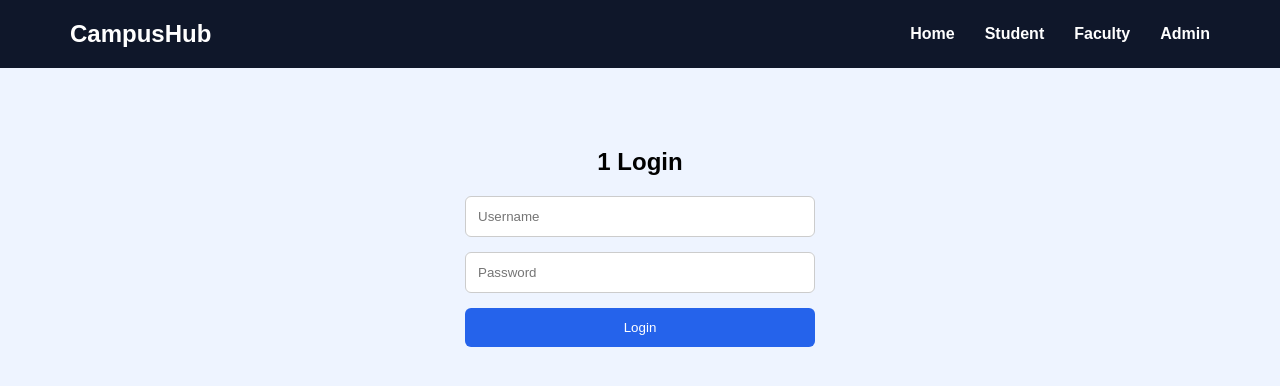
After one commit to TanishTyagi26/CampusHub, a Flask app: page /login/1 in a window 1280 px wide. The commit adds this page. Shown: the top 386 px of the page. Run offline with Flask 3, Linux system fonts and the light colour scheme.

Commit message:
Add dynamic authentication pages using Flask routing

```diff
--- a/routes/auth.py
+++ b/routes/auth.py
@@ -1,3 +1,7 @@
-from flask import Blueprint
+from flask import Blueprint, render_template
 
 auth = Blueprint("auth", __name__)
+
+@auth.route("/login/<role>")
+def login(role):
+    return render_template("login.html", role=role.title())
--- a/static/css/style.css
+++ b/static/css/style.css
@@ -97,7 +97,10 @@ body{
 
 }
 
-.hero-buttons button{
+.hero-buttons a{
+    display:inline-block;
+
+    text-decoration:none;
 
     padding:14px 28px;
 
@@ -114,3 +117,55 @@ body{
     cursor:pointer;
 
 }
+
+.login-container{
+
+    width:350px;
+
+    margin:80px auto;
+
+    display:flex;
+
+    flex-direction:column;
+
+    gap:20px;
+
+    text-align:center;
+
+}
+
+.login-container form{
+
+    display:flex;
+
+    flex-direction:column;
+
+    gap:15px;
+
+}
+
+.login-container input{
+
+    padding:12px;
+
+    border:1px solid #ccc;
+
+    border-radius:6px;
+
+}
+
+.login-container button{
+
+    padding:12px;
+
+    background:#2563EB;
+
+    color:white;
+
+    border:none;
+
+    border-radius:6px;
+
+    cursor:pointer;
+
+}
--- a/templates/index.html
+++ b/templates/index.html
@@ -16,11 +16,11 @@ Home
 
     <div class="hero-buttons">
 
-        <button>Student Login</button>
+        <a href="/login/student">Student Login</a>
 
-        <button>Faculty Login</button>
+        <a href="/login/faculty">Faculty Login</a>
 
-        <button>Admin Login</button>
+        <a href="/login/admin">Admin Login</a>
 
     </div>
 
--- /dev/null
+++ b/templates/login.html
@@ -0,0 +1,27 @@
+{% extends "base.html" %}
+
+{% block title %}
+{{ role }} Login
+{% endblock %}
+
+{% block content %}
+
+<section class="login-container">
+
+    <h1>{{ role }} Login</h1>
+
+    <form>
+
+        <input type="text" placeholder="Username">
+
+        <input type="password" placeholder="Password">
+
+        <button type="submit">
+            Login
+        </button>
+
+    </form>
+
+</section>
+
+{% endblock %}
```
